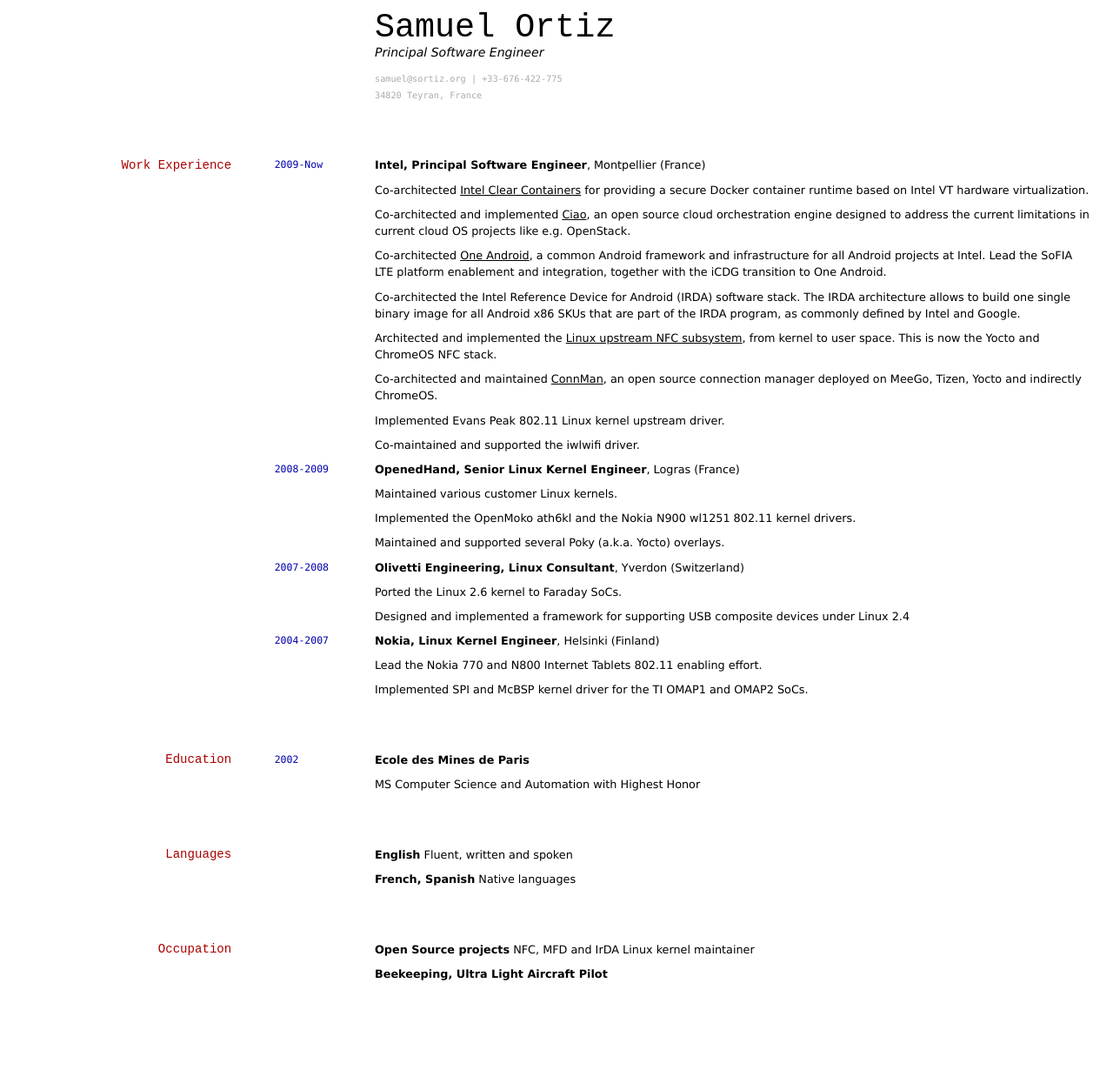
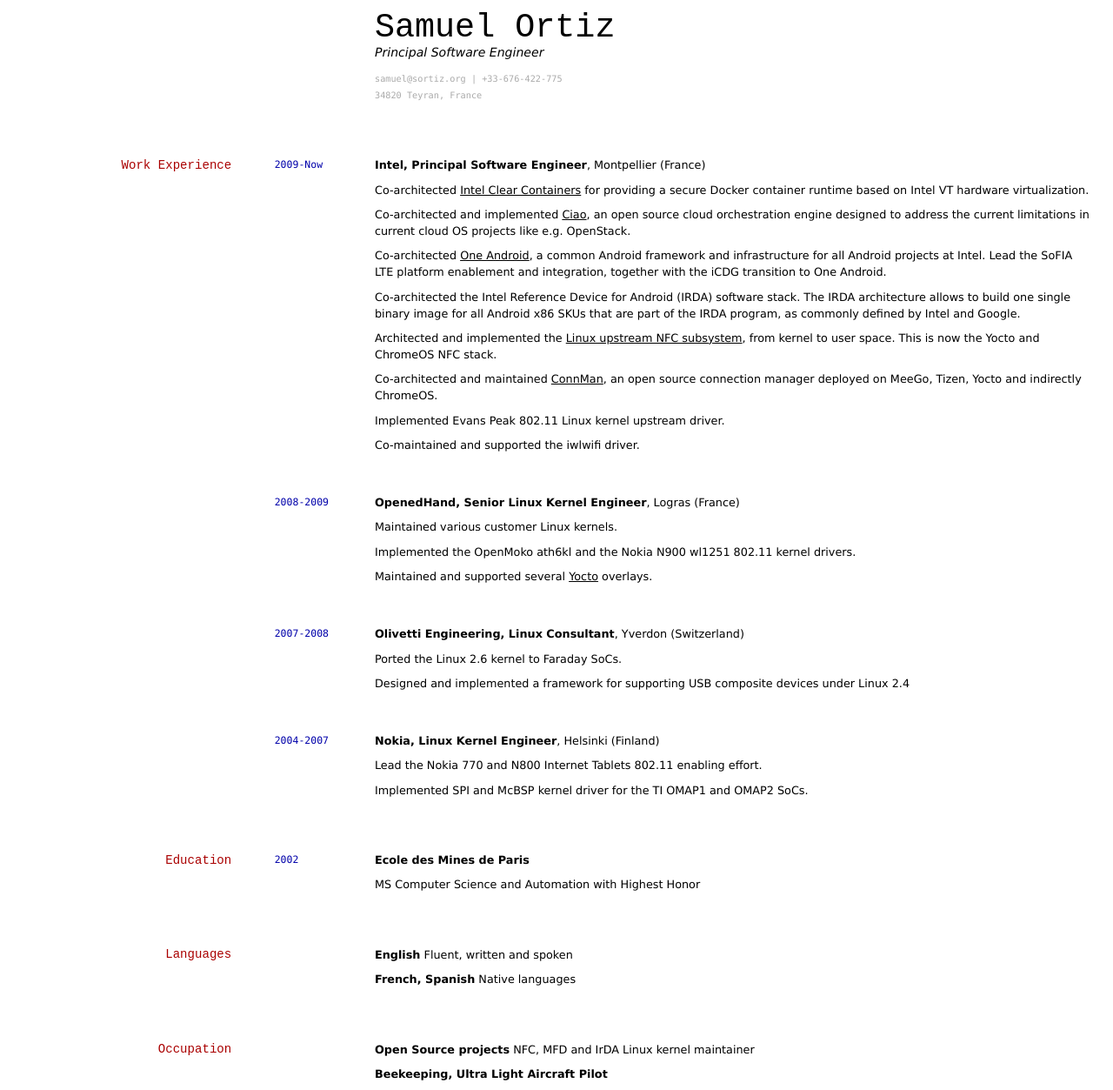
Before and after one commit to sameo/sameo.github.io, a Jekyll site: the page built from resume/index.md, in a window 1280 px wide. Shown: the whole page at 87% size. Built offline with Jekyll 4.4.1, drawn with Linux system fonts in a browser that asks for light colours; before the commit the page ends 1138 px from its top, so only the background shows below that.

Commit message:
More formatting fixes
Signed-off-by: Samuel Ortiz <sameo@linux.intel.com>

```diff
--- a/resume/index.md
+++ b/resume/index.md
@@ -49,7 +49,7 @@ Implemented Evans Peak 802.11 Linux kernel upstream driver.
 Co-maintained and supported the iwlwifi driver.
 
 
-
+<br><br>
 `2008-2009`
 ___OpenedHand, Senior Linux Kernel Engineer___, Logras (France)
 
@@ -58,8 +58,9 @@ Maintained various customer Linux kernels.
 Implemented the OpenMoko ath6kl and the Nokia N900 wl1251
 802.11 kernel drivers.
 
-Maintained and supported several Poky (a.k.a. Yocto) overlays.
+Maintained and supported several [Yocto](https://www.yoctoproject.org/) overlays.
 
+<br><br>
 `2007-2008`
 ___Olivetti Engineering, Linux Consultant___, Yverdon (Switzerland)
 
@@ -68,6 +69,7 @@ Ported the Linux 2.6 kernel to Faraday SoCs.
 Designed and implemented a framework for supporting USB composite
 devices under Linux 2.4
 
+<br><br>
 `2004-2007`
 ___Nokia, Linux Kernel Engineer___, Helsinki (Finland)
 
```
Also changed, not shown: 3 other files.
